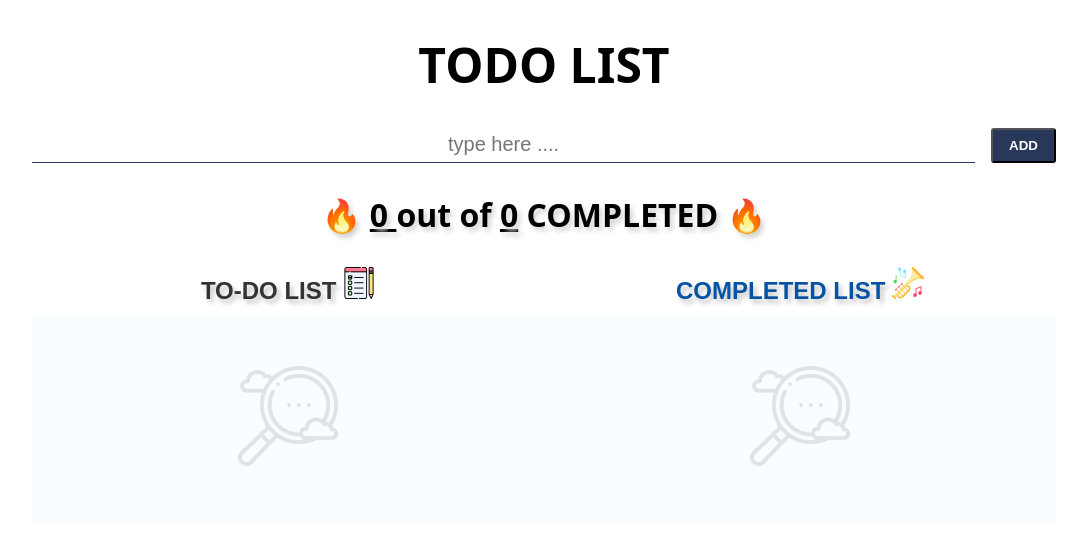
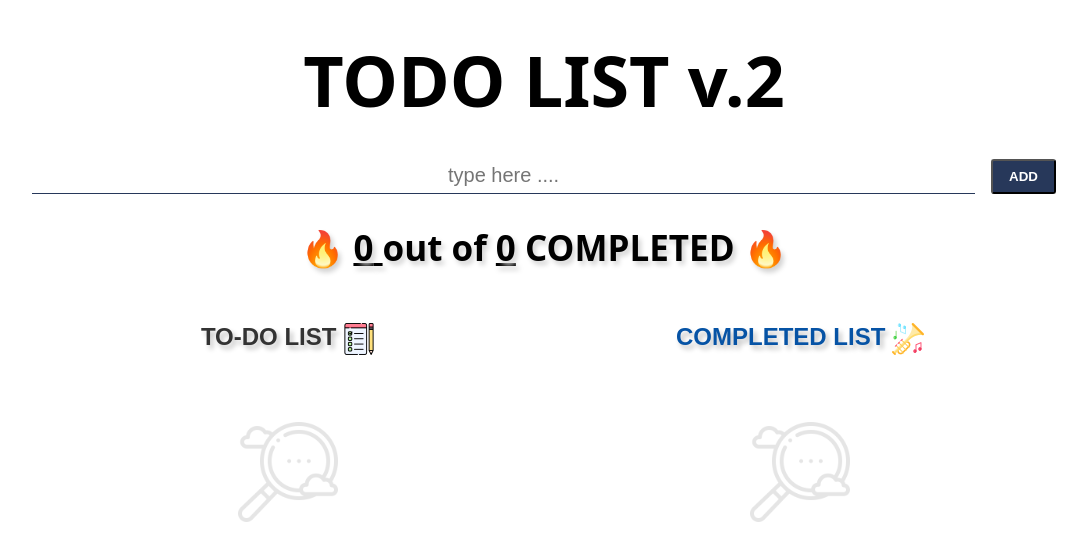
Before and after one commit to skgus5598/TodoList_BRR, a React (Create React App) app: page / in a window 1280 px wide. Shown: the top 560 px of the page, without its empty margins (96-1183 px from the left). Built offline with nearby package versions, Linux system fonts and the light colour scheme; a web font is replaced by a local one.

Commit message:
Update version.2/css/animation

```diff
--- a/src/App.js
+++ b/src/App.js
@@ -1,7 +1,7 @@
 import { useEffect, useRef, useState } from 'react';
 import './assets/css/custom.css';
 import TodoList from './components/TodoList';
-import uuid from 'react-uuid'; /* npm install react-uuid */
+import uuid from 'react-uuid';
 
 function App() {
   const [inputItem, setInputItem] = useState('');
@@ -11,10 +11,18 @@ function App() {
                                     : []
                                   );
   const [cntComplete, setCntComplete] = useState(todoList.filter(item => item.checked).length);
+  const [compToggle, setCompToggle] = useState(false); /* All complete event toggle  */
 
   useEffect(()=>{   /* todolist change -> localstorage  */
      localStorage.setItem("todoList", JSON.stringify(todoList));
      setCntComplete(todoList.filter(item => item.checked).length);
+     /* All complete event  */
+     if(todoList.length > 0 && todoList.filter(item => !item.checked).length === 0 ){
+        setCompToggle(true);
+        setTimeout(() => {
+            setCompToggle(false);
+        }, 500);
+     }
   }, [todoList])
 
   const addItem = () => {
@@ -34,7 +42,7 @@ function App() {
 
   return (
     <main className='app'>
-      <header>TODO LIST</header>
+      <header>TODO LIST v.2</header>
       <div className='inputForm'>
         <input type='text'
                placeholder='type here ....'
@@ -45,10 +53,14 @@ function App() {
         />
         <button onClick={addItem}>ADD</button>
       </div>
+      <div className='todo-score'>
+      {
+        compToggle  /* add className for css */
+        ?<div className='todo-score-complete'><b>🔥 <u>{cntComplete} </u>out of <u>{todoList.length}</u> COMPLETED 🔥</b></div>
+        :<div><b>🔥 <u>{cntComplete} </u>out of <u>{todoList.length}</u> COMPLETED 🔥</b></div>
+      }
+      </div>
 
-      <div className='todo-score'>
-        <div><b>🔥 <u>{cntComplete} </u>out of <u>{todoList.length}</u> COMPLETED 🔥</b></div>
-      </div>
       <div className="todo-list" >
         <TodoList todoList={todoList} setTodoList={setTodoList} checkedList={false} /> {/* to-do item list */}
         <TodoList todoList={todoList} setTodoList={setTodoList} checkedList={true} /> {/* completed item list */}
--- a/src/assets/css/custom.css
+++ b/src/assets/css/custom.css
@@ -22,10 +22,12 @@ html, body{
 header{
     font-family: "Rubik Scribble", system-ui;
     text-align: center;
-    font-size: -webkit-xxx-large;
+    /* font-size: -webkit-xxx-large; v1*/
+    font-size: 70px;
     font-weight: bold;
     padding-bottom: 3%;
 }
+
 input, button {
     font-family: "Anta", sans-serif;
 }
@@ -64,12 +66,29 @@ input, button {
 .todo-score{
     font-family: "Rubik Scribble", system-ui;
     padding-top: 3%;
-    padding-bottom: 3%;
+    padding-bottom: 5%;
 }
 .todo-score div{
     text-shadow: 3px 4px 5px lightgray;
-    font-size: xx-large;
+    font-size: 35px;
 }
+/* All complete event */
+@media (prefers-reduced-motion: no-preference) {
+    .todo-score-complete {
+      animation: comeplete-score-spin infinite 0.5s;
+    }
+}
+@keyframes comeplete-score-spin {
+    from {
+      transform: scale(1, 1);
+      opacity: 0;
+    }
+    to {
+      transform: scale(1.2, 1.2);
+      opacity: 1;
+    }
+  }
+
 
 /*
  *   TodoList
@@ -101,8 +120,10 @@ input, button {
     margin-bottom: 10px;
     width: 100%;
 }
-.todo-list-none-frame{
-    background-color: #f9fdff;
+.todo-list-name{
+    display: flex;
+    align-items: flex-start;
+    align-self: center;
 }
 .todo-list-none-frame img{
     height: 100px;
@@ -166,18 +187,20 @@ input, button {
     padding-left: 5%;
     padding-right: 5%;
 }
+
 .todo-item li{
   display: flex;
   justify-content: space-between;
   align-items: center;
   padding: 15px;
   border-radius: 5px;
-  background-color:  #edf3ff;
-  cursor: auto;
+  cursor: pointer;
+  background: hsl(0deg 0% 99.24%);
+  box-shadow: 1px 5px 8px 0px hsl(210deg 33.45% 56.19%);
+
 }
 .todo-item li:hover{
-    background-color: #b1ccff;
-
+  box-shadow: 1px 2px 2px 1px hsl(210deg 33.45% 56.19%);
 }
 .todo-item li div{
     display: flex;
@@ -200,6 +223,9 @@ input, button {
     .todo-list {
         flex-flow: column;
     }
+    header{
+        font-size: 50px;
+    }
 }
 /* mobile */
 @media screen and (max-width:576px) { /* 480*/
--- a/src/components/TodoList.js
+++ b/src/components/TodoList.js
@@ -10,8 +10,14 @@ const TodoList = ({todoList, setTodoList, checkedList}) => {
         <div className="todo-list-div">
             {
                 checkedList
-                ?   <span className="todo-complete-span"> COMPLETED LIST&nbsp;<img src={completeIcon} /> </span>
-                :   <span className="todo-list-span"> TO-DO LIST&nbsp;<img src={todoIcon} /> </span>
+                ?   <div className="todo-list-name">
+                        <span className="todo-complete-span"> COMPLETED LIST&nbsp;</span>
+                        <img src={completeIcon} />
+                    </div>
+                :   <div className="todo-list-name">
+                        <span className="todo-list-span"> TO-DO LIST&nbsp;</span>
+                        <img src={todoIcon} />
+                    </div>
             }
             {
                 todoList.length <= 0    /* check if the todoList is empty */
```
Also changed, not shown: src/assets/images/complete.png (added).
